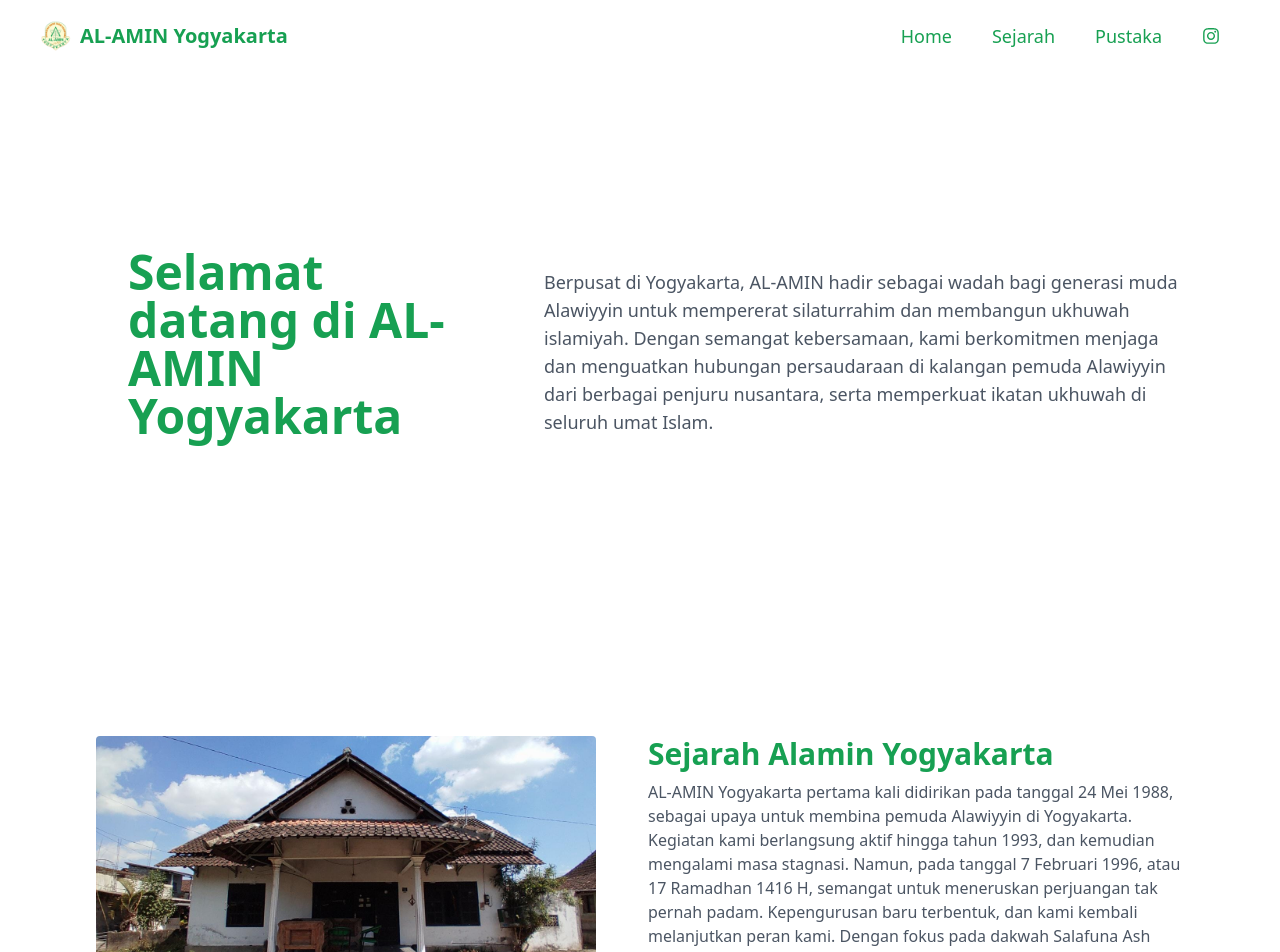
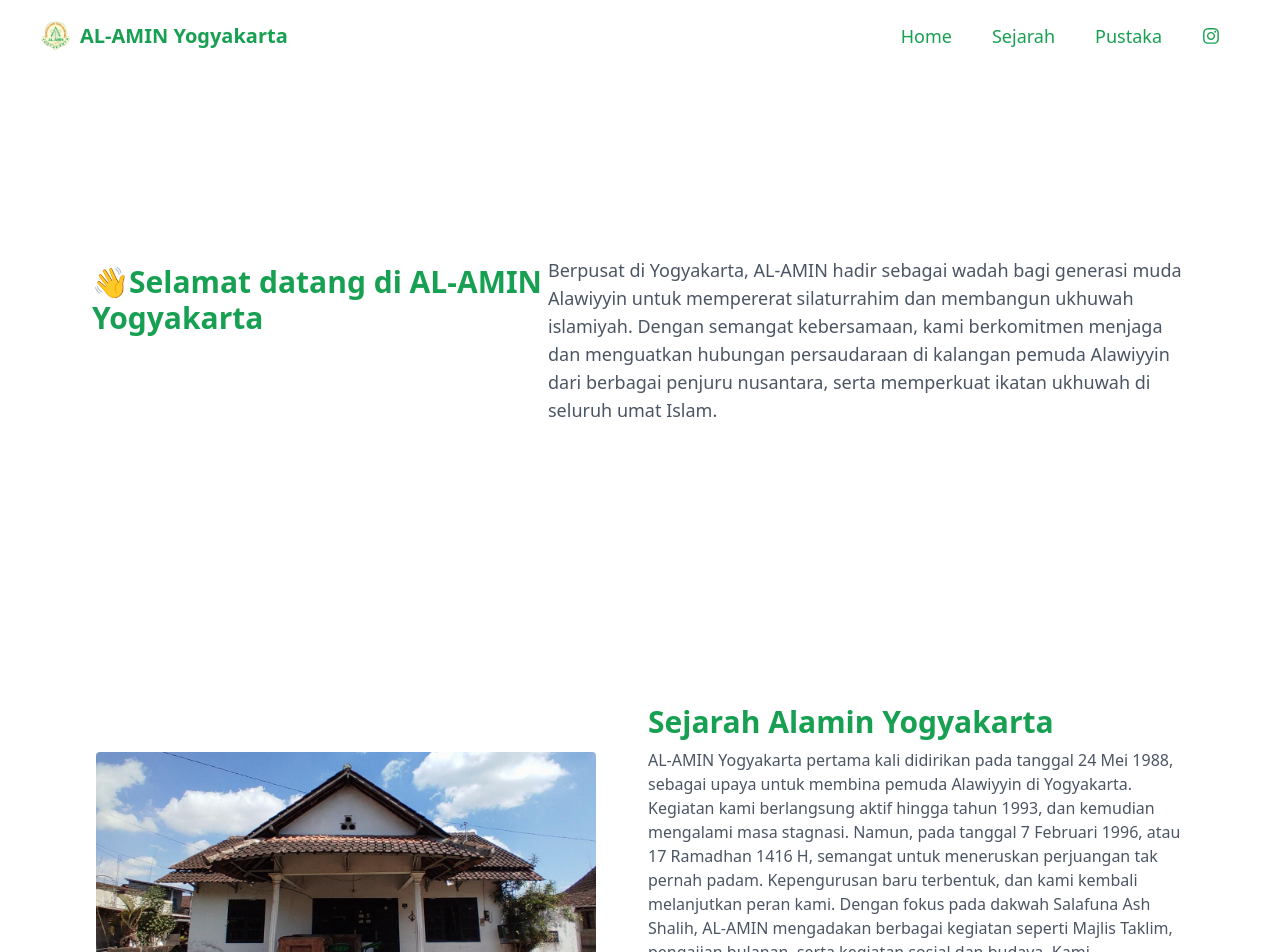
Before and after one commit to AdakHaddad/AlaminYK, a Next.js app: page / in a window 1280 px wide. Shown: the top 952 px of the page. Built offline with nearby package versions, Linux system fonts and the light colour scheme.

Commit message:
Remove Dependencies

```diff
--- a/components/nav.js
+++ b/components/nav.js
@@ -1,6 +1,5 @@
 import Image from "next/image";
 import { FaInstagram } from "react-icons/fa";
-import { Link as ScrollLink } from "react-scroll";
 
 export default function Nav() {
   return (
@@ -21,14 +20,12 @@ export default function Nav() {
         <a href="#" className="hover:text-[#17a05278] transition-colors">
           Home
         </a>
-        <ScrollLink
-          to="Sejarah"
-          smooth={true}
-          duration={500}
+        <a
+          href="#"
           className="hover:text-[#17a05278] transition-colors cursor-pointer"
         >
           Sejarah
-        </ScrollLink>
+        </a>
         <a href="#" className="hover:text-[#17a05278] transition-colors">
           Pustaka
         </a>
--- a/components/sejarah.js
+++ b/components/sejarah.js
@@ -1,10 +1,8 @@
-import { Element } from "react-scroll";
 import Image from "next/image";
 export default function Sejarah() {
   return (
-    <Element name="Sejarah">
     <div className="flex mt-60 space-x-4 px-20 py-10 w-full ">
-        <div className="w-1/2">
+      <div className="w-1/2 pt-12">
         <Image
           src="/images/front.png"
           alt="Sejarah Alamin Yogyakarta"
@@ -21,18 +19,17 @@ export default function Sejarah() {
         <p className="text-gray-600">
           AL-AMIN Yogyakarta pertama kali didirikan pada tanggal 24 Mei 1988,
           sebagai upaya untuk membina pemuda Alawiyyin di Yogyakarta. Kegiatan
-            kami berlangsung aktif hingga tahun 1993, dan kemudian mengalami
-            masa stagnasi. Namun, pada tanggal 7 Februari 1996, atau 17 Ramadhan
-            1416 H, semangat untuk meneruskan perjuangan tak pernah padam.
-            Kepengurusan baru terbentuk, dan kami kembali melanjutkan peran
-            kami. Dengan fokus pada dakwah Salafuna Ash Shalih, AL-AMIN
-            mengadakan berbagai kegiatan seperti Majlis Taklim, pengajian
-            bulanan, serta kegiatan sosial dan budaya. Kami berkomitmen menjadi
-            wahana yang memperkuat nilai-nilai keilmuan, keagamaan, dan ukhuwah
-            islamiyah di kalangan pemuda Alawiyyin dan seluruh umat muslim.
+          kami berlangsung aktif hingga tahun 1993, dan kemudian mengalami masa
+          stagnasi. Namun, pada tanggal 7 Februari 1996, atau 17 Ramadhan 1416
+          H, semangat untuk meneruskan perjuangan tak pernah padam. Kepengurusan
+          baru terbentuk, dan kami kembali melanjutkan peran kami. Dengan fokus
+          pada dakwah Salafuna Ash Shalih, AL-AMIN mengadakan berbagai kegiatan
+          seperti Majlis Taklim, pengajian bulanan, serta kegiatan sosial dan
+          budaya. Kami berkomitmen menjadi wahana yang memperkuat nilai-nilai
+          keilmuan, keagamaan, dan ukhuwah islamiyah di kalangan pemuda
+          Alawiyyin dan seluruh umat muslim.
         </p>
       </div>
     </div>
-    </Element>
   );
 }
--- a/package.json
+++ b/package.json
@@ -16,8 +16,6 @@
     "postcss": "8.4.27",
     "react": "18.2.0",
     "react-dom": "18.2.0",
-    "react-reveal": "^1.2.2",
-    "react-scroll": "^1.8.9",
     "tailwindcss": "3.3.3"
   }
 }
--- a/pages/index.js
+++ b/pages/index.js
@@ -10,21 +10,13 @@ export default function Home() {
       <Head>
         <title>AL-AMIN Yogyakarta</title>
       </Head>
-      <main className="mx-4 md:">
-        <div className="absolute">
-          <Image
-            src="/images/front.png"
-            alt="Sekretariat AL-AMIN Yogyakarta"
-            layout="fill"
-            objectFit="cover"
-          />
-        </div>
+      <main className="mx-4 ">
         {/* <Fade bottom> */}
-        <div className="flex px-20 space-x-2 my-40 ">
-          <h2 className="text-6xl md:text-5xl font-bold mb-4 px-8">
-            Selamat datang di AL-AMIN Yogyakarta
+        <div className="flex mx-14 px-5 space-y-2 my-40 ">
+          <h2 className="text-7xl md:text-3xl font-bold mt-4 ">
+            👋Selamat datang di AL-AMIN Yogyakarta
           </h2>
-          <p className="text-lg text-gray-600 max-w-screen-sm pt-5">
+          <p className="text-lg text-gray-600 max-w-screen-sm mt-2">
             Berpusat di Yogyakarta, AL-AMIN hadir sebagai wadah bagi generasi
             muda Alawiyyin untuk mempererat silaturrahim dan membangun ukhuwah
             islamiyah. Dengan semangat kebersamaan, kami berkomitmen menjaga dan
```
Also changed, not shown: 1 other file (tests, documents, lock files or other folders). Lines whose indentation alone changed are shown as unchanged.
